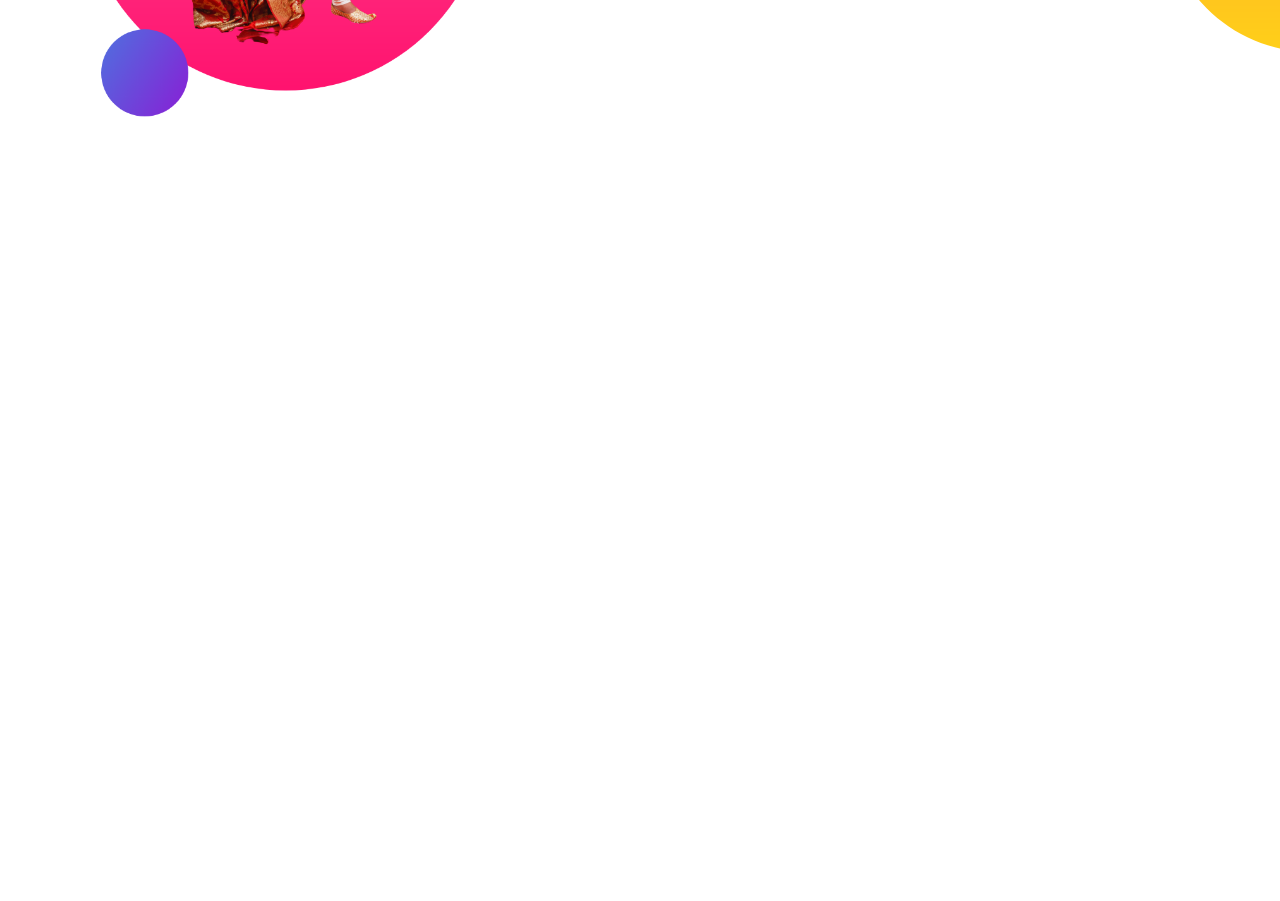
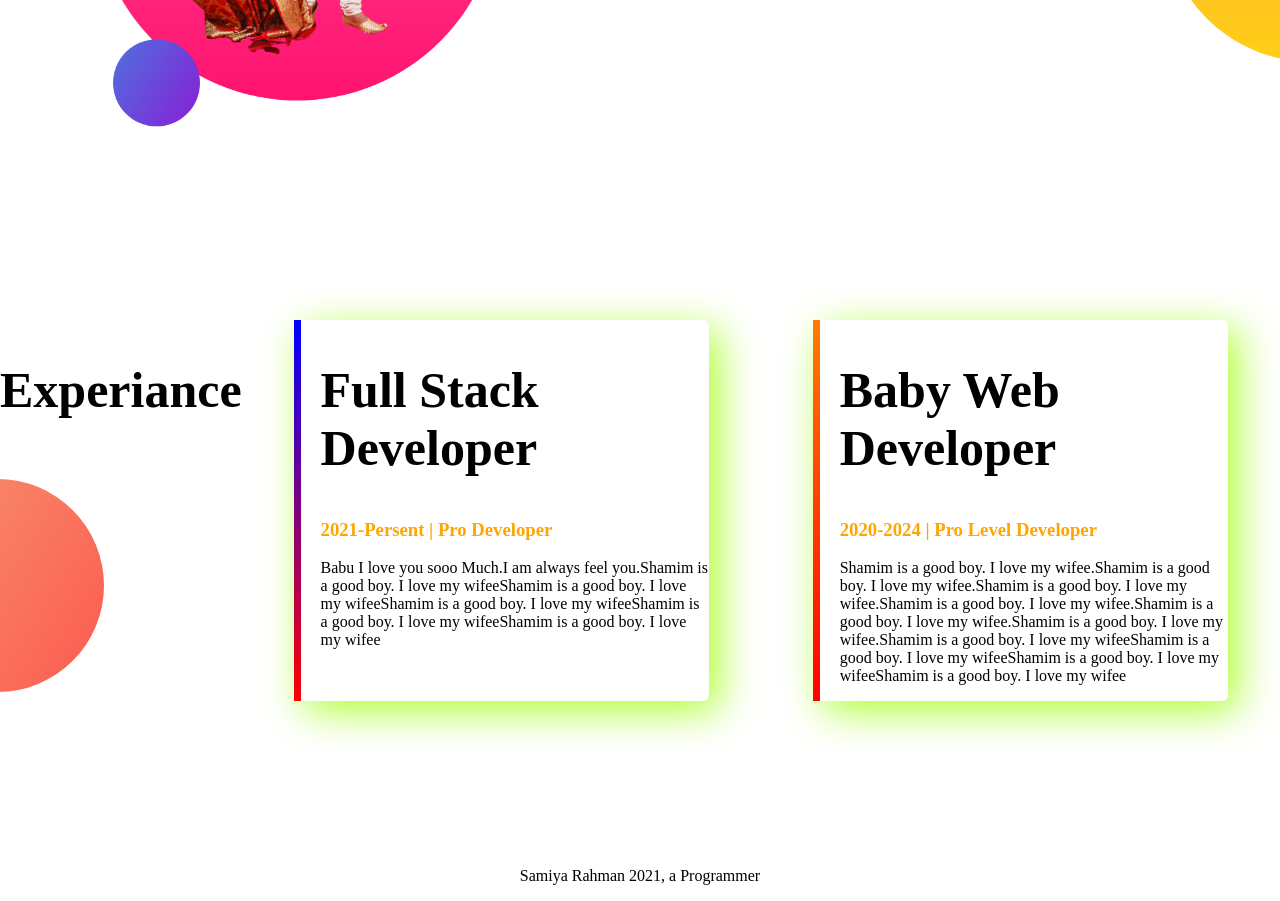
Before and after one commit to TanvirAhammed/developer-portfolio, a plain HTML site: page index.html in a window 1280 px wide. Shown: the part 1022-1923 px from the top of the page. Before the commit the page ends 1322 px from the top, so only its background shows below. Drawn offline with Linux system fonts and the light colour scheme; a web font is replaced by a local one.

Commit message:
pic+footer

```diff
--- a/index.html
+++ b/index.html
@@ -14,7 +14,7 @@
 
 <body>
 
-    <section class="top-banner">
+    <section class="top-banner flexible-container">
         <div class="half-width">
             <h1>Welcome To</h1>
             <h1><span class="class-ornz">Samiya Rahman</span> world!</h1>
@@ -35,7 +35,7 @@
         </div>
     </section>
 
-    <section class="dream-big">
+    <section class="dream-big flexible-container">
 
         <div class="half-width">
             <img src="Image/my-bg2.png" alt="">
@@ -57,6 +57,50 @@
 
     </section>
 
+
+    <section class="experiance-area">
+
+        <h1>Experiance </h1>
+
+
+        <div class="flexible-container">
+            <div id="web-dev-exprience" class="experiance-item">
+
+                <h1>Full Stack Developer</h1>
+                <h3 class="class-ornz">2021-Persent | Pro Developer</h3>
+                <p>Babu I love you sooo Much.I am always feel you.Shamim is a good boy. I love my wifeeShamim is a
+                    good
+                    boy. I love my wifeeShamim is a good boy. I love my wifeeShamim is a good boy. I love my
+                    wifeeShamim
+                    is a good boy. I love my wifee </p>
+
+
+
+            </div>
+            <div id="Baby" class="experiance-item">
+
+                <h1>Baby Web Developer</h1>
+                <h3 class="class-ornz">2020-2024 | Pro Level Developer</h3>
+                <p>Shamim is a good boy. I love my wifee.Shamim is a good boy. I love my wifee.Shamim is a good boy.
+                    I
+                    love my wifee.Shamim is a good boy. I love my wifee.Shamim is a good boy. I love my wifee.Shamim
+                    is
+                    a good boy. I love my wifee.Shamim is a good boy. I love my wifeeShamim is a good boy. I love my
+                    wifeeShamim is a good boy. I love my wifeeShamim is a good boy. I love my wifee</p>
+            </div>
+
+
+
+
+        </div>
+
+
+
+    </section>
+    <footer>
+        <p>Samiya Rahman 2021, a Programmer</p>
+    </footer>
+
 </body>
 
 </html>
--- a/style.css
+++ b/style.css
@@ -7,6 +7,7 @@ body{
 }
 h1{
     font-size: 50px;
+
 
 }
 .class-ornz{
@@ -26,6 +27,9 @@ section{
 .half-width img{
 
     width: 80%;
+    padding-left: 2%;
+    box-shadow: yellowgreen;
+
 }
 .link-button{
     text-decoration: none;
@@ -43,10 +47,10 @@ section{
     background-image: url(Image/top-banner.png);
     background-repeat: no-repeat;
 }
-section{
+.flexible-container{
 
     display: flex;
-    margin-bottom:140px ;
+    margin-bottom:150px ;
 }
 
 .dream-big{
@@ -55,3 +59,34 @@ section{
     background-repeat: no-repeat;
     background-position: right;
 }
+.experiance-item{
+
+    width: 40%;
+    margin-left: 5%;
+    margin-right: 5%;
+    box-shadow: 10px 10px 40px greenyellow;
+    padding-left: 20px;
+    border-radius: 6px;
+    border-left: 6px solid;
+}
+.experiance-area{
+    background-image: url(Image/exp-bg.png);
+    background-repeat: no-repeat;
+    background-position: left;
+}
+#web-dev-exprience{
+
+    border-left: 7px solid ;
+    border-image: linear-gradient(blue,red);
+    border-image-slice: 1;
+}
+#Baby{
+
+
+    border-left: 7px solid ;
+    border-image: linear-gradient(rgb(255, 123, 0),red);
+    border-image-slice: 1;
+}
+footer p{
+    text-align: center;
+}
```
Also changed, not shown: Image/jhankar.png (deleted), Image/jhankar2.png (deleted).
